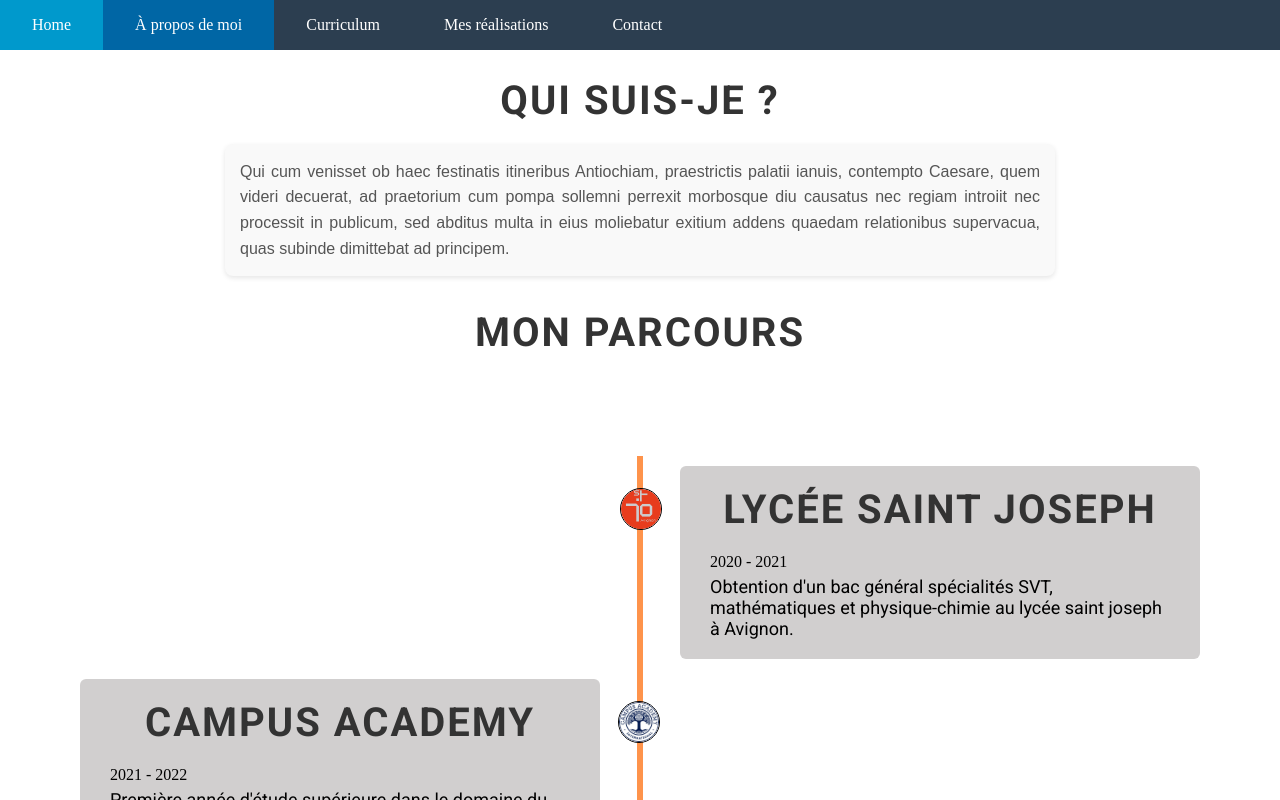
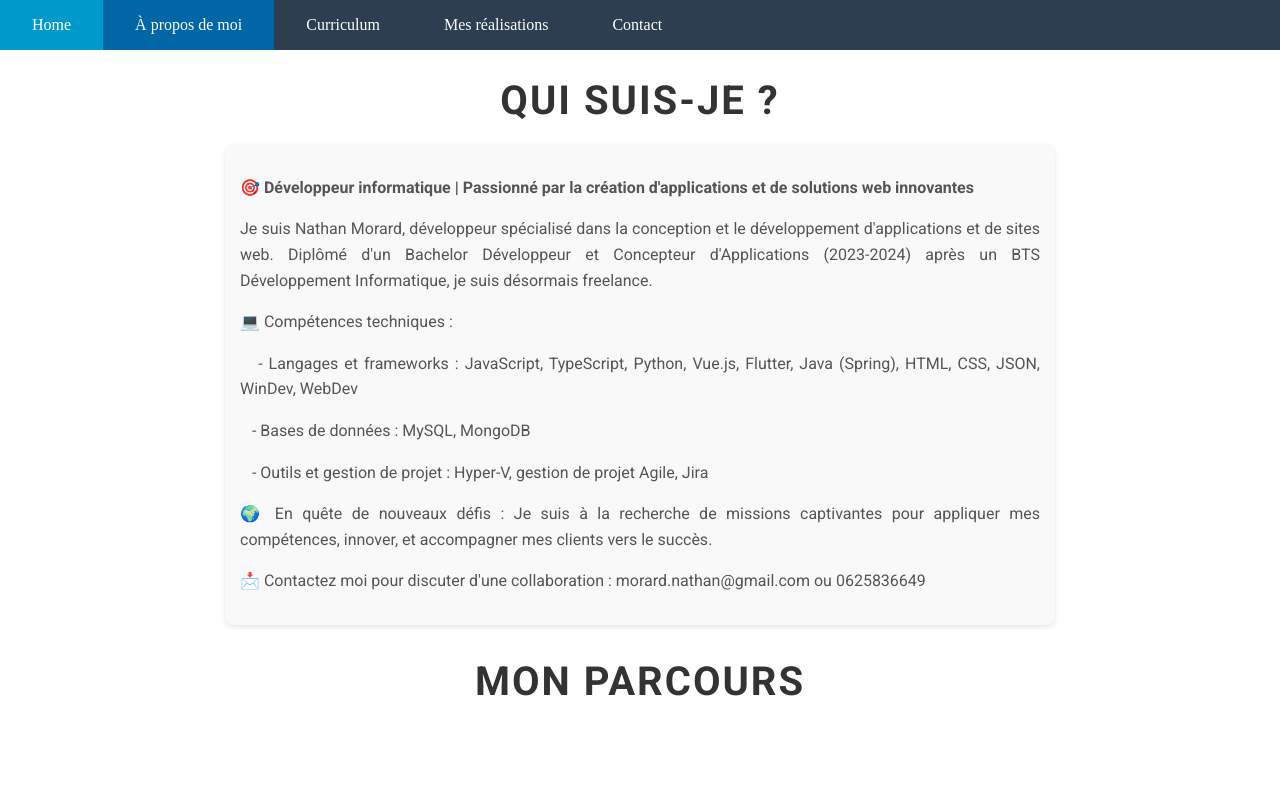
Before and after one commit to NathanMorard/MonPortFolio, a Vue app in the folder MonPortFolio/: page /blog in a window 1280 px wide. Shown: the top 800 px of the page. Built offline with nearby package versions, Linux system fonts and the light colour scheme; a web font is replaced by a local one.

Commit message:
ajout text epresentation

```diff
--- a/MonPortFolio/src/pages/BlogPage.vue
+++ b/MonPortFolio/src/pages/BlogPage.vue
@@ -1,13 +1,40 @@
 <template>
   <div class="Content">
     <h1>Qui suis-je ?</h1>
-    <p id="txtPres">
-      Qui cum venisset ob haec festinatis itineribus Antiochiam, praestrictis
-      palatii ianuis, contempto Caesare, quem videri decuerat, ad praetorium cum
-      pompa sollemni perrexit morbosque diu causatus nec regiam introiit nec
-      processit in publicum, sed abditus multa in eius moliebatur exitium addens
-      quaedam relationibus supervacua, quas subinde dimittebat ad principem.
-    </p>
+    <div id="txtPres">
+      <p>
+        <strong>
+          🎯 Développeur informatique | Passionné par la création d'applications
+          et de solutions web innovantes
+        </strong>
+      </p>
+      <p>
+        Je suis Nathan Morard, développeur spécialisé dans la conception et le
+        développement d'applications et de sites web. Diplômé d'un Bachelor
+        Développeur et Concepteur d'Applications (2023-2024) après un BTS
+        Développement Informatique, je suis désormais freelance.
+      </p>
+      <p>💻 Compétences techniques :</p>
+
+      <p>
+        &nbsp; &nbsp;- Langages et frameworks : JavaScript, TypeScript, Python,
+        Vue.js, Flutter, Java (Spring), HTML, CSS, JSON, WinDev, WebDev
+      </p>
+      <p>&nbsp; &nbsp;- Bases de données : MySQL, MongoDB</p>
+      <p>
+        &nbsp; &nbsp;- Outils et gestion de projet : Hyper-V, gestion de projet
+        Agile, Jira
+      </p>
+      <p>
+        🌍 En quête de nouveaux défis : Je suis à la recherche de missions
+        captivantes pour appliquer mes compétences, innover, et accompagner mes
+        clients vers le succès.
+      </p>
+      <p>
+        📩 Contactez moi pour discuter d'une collaboration :
+        morard.nathan@gmail.com ou 0625836649
+      </p>
+    </div>
     <h2>Mon parcours</h2>
     <div class="timeline">
       <div class="container left">
```
